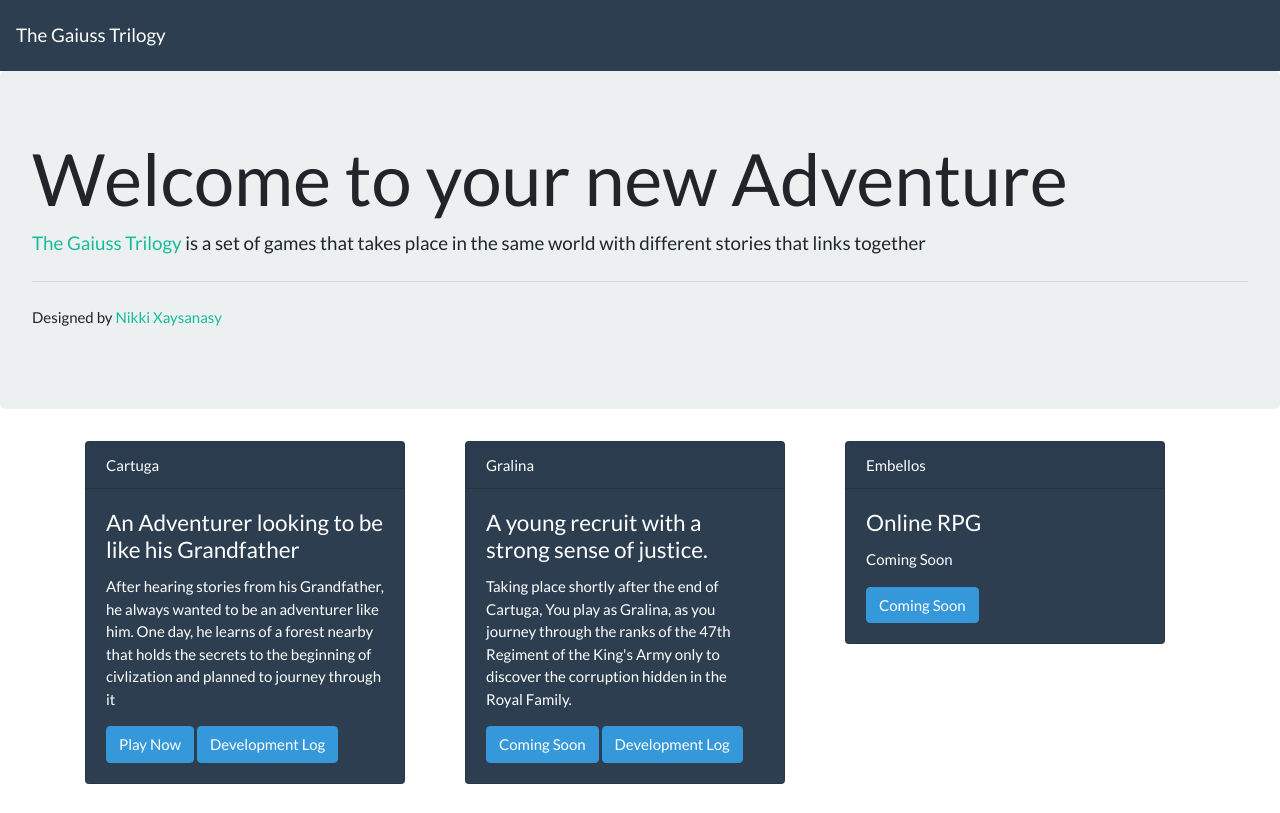
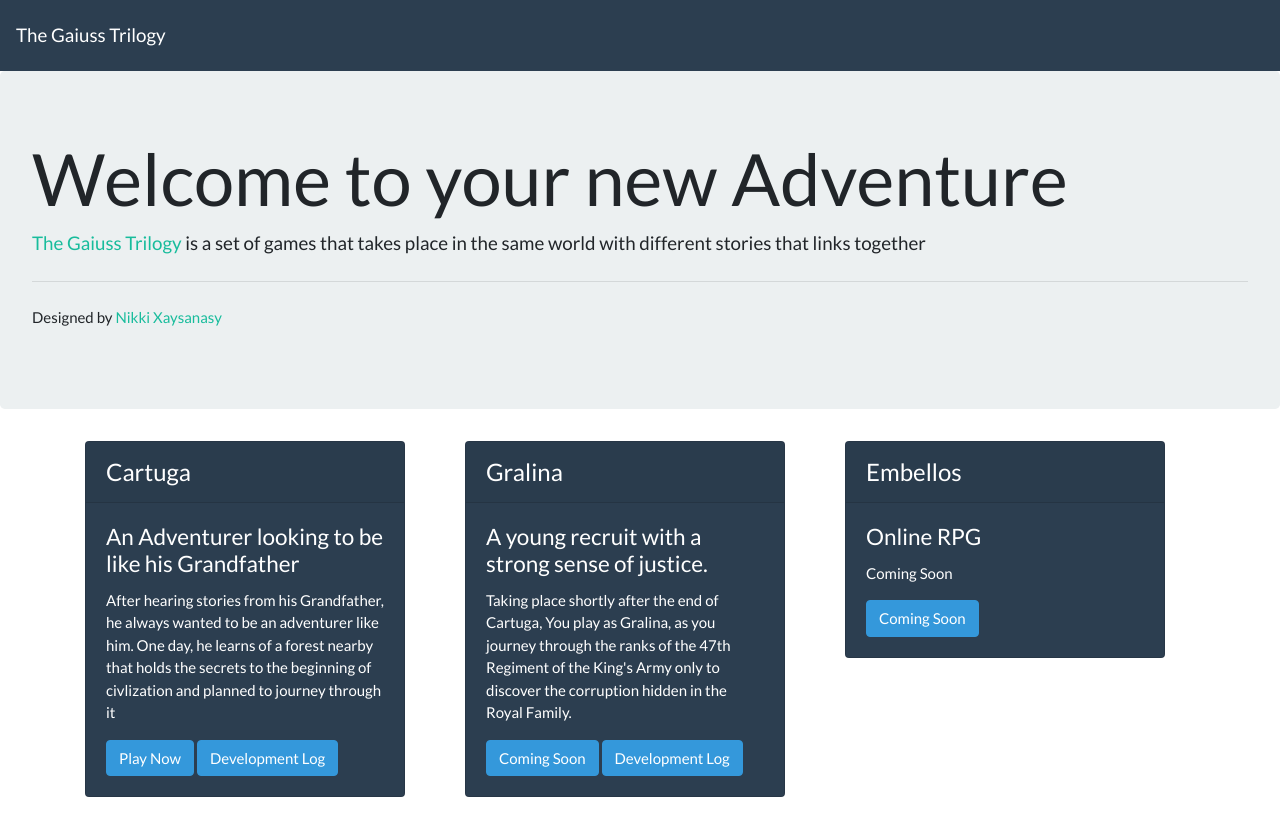
Before and after one commit to DjKniteX/gaiuss, a plain HTML site: page index.html in a window 1280 px wide. Drawn offline with nearby package versions, Linux system fonts and the light colour scheme.

Commit message:
Added font-size

```diff
--- a/index.html
+++ b/index.html
@@ -26,7 +26,7 @@
   <div class="row">
     <div class="col-sm">
       <div class="card text-white bg-primary mb-3" style="max-width: 20rem;">
-  <div class="card-header">Cartuga</div>
+  <div class="card-header" style="font-size:24px;">Cartuga</div>
   <div class="card-body">
     <h4 class="card-title">An Adventurer looking to be like his Grandfather</h4>
     <p class="card-text">After hearing stories from his Grandfather, he always wanted to be an adventurer like him. One day, he learns of a forest nearby that holds the secrets to the beginning of civlization and planned to journey through it
@@ -39,7 +39,7 @@
     </div>
     <div class="col-sm">
       <div class="card text-white bg-primary mb-3" style="max-width: 20rem;">
-  <div class="card-header">Gralina</div>
+  <div class="card-header" style="font-size:24px;">Gralina</div>
   <div class="card-body">
     <h4 class="card-title">A young recruit with a strong sense of justice.</h4>
     <p class="card-text">Taking place shortly after the end of Cartuga, You play as Gralina, as you journey through
@@ -53,7 +53,7 @@
     </div>
     <div class="col-sm">
       <div class="card text-white bg-primary mb-3" style="max-width: 20rem;">
-  <div class="card-header">Embellos</div>
+  <div class="card-header" style="font-size:24px;">Embellos</div>
   <div class="card-body">
     <h4 class="card-title">Online RPG</h4>
     <p class="card-text">Coming Soon</p>
```
